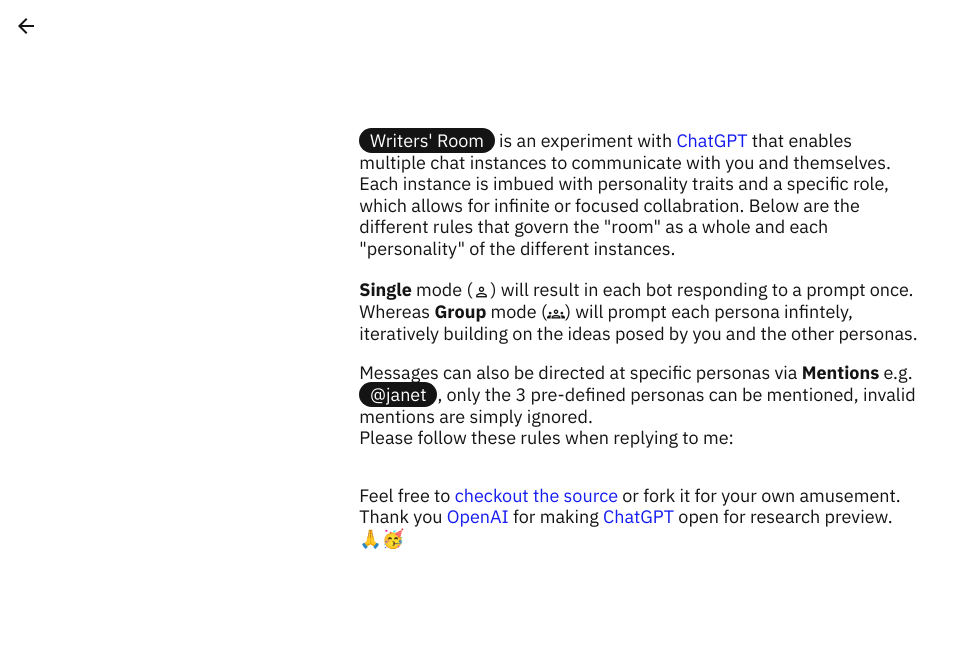
After one commit to frederickk/writers-room, a Node server app: template src/client/about.njk in a window 1280 px wide. The commit adds this page. Shown: the top 661 px of the page, without its empty margins (0-961 px from the left). Run offline with Node 20, Linux system fonts and the light colour scheme; the template is opened without the code that fills it, so the values that code supplies are empty; style sheets or scripts are compiled from the project's sources; some libraries are stand-ins or nearby versions.

Commit message:
added dynamic Nunjucks templating
- added info/about page
- fixed message pending attribute bug

```diff
--- a/package.json
+++ b/package.json
@@ -1,6 +1,6 @@
 {
   "name": "writers-room",
-  "version": "0.1.1",
+  "version": "0.1.2",
   "description": "",
   "keywords": [
     "openai",
@@ -61,6 +61,7 @@
     "@types/express": "^4.17.14",
     "@types/node": "^18.11.16",
     "@types/node-fetch": "^2.6.2",
+    "@types/nunjucks": "^3.2.1",
     "body-parser": "^1.20.1",
     "chatgpt": "^3.3.3",
     "cors": "^2.8.5",
--- /dev/null
+++ b/src/client/about.njk
@@ -0,0 +1,59 @@
+{% extends 'templates/base.njk' %}
+
+{% set title = "Writers\' Room" %}
+{% set body_class = 'chat-container' %}
+
+{% block body %}
+  <header>
+    <!-- BACK -->
+    <button-debounce class="header-back" onclick="window.history.pushState(null,null,'/');location.href='/';">
+      <span class="material-symbols-outlined">arrow_back</span>
+    </button-debounce>
+  </header>
+
+  <section id="overview">
+    <h1 class="chat-message__h1">
+      <span class="chat-message__mention">Writers' Room</span> is an experiment with <a href="https://chat.openai.com/" class="chat-message__a" target="_blank">ChatGPT</a> that enables multiple chat instances to communicate with you and themselves. Each instance is imbued with personality traits and a specific role, which allows for infinite or focused collabration. Below are the different rules that govern the "room" as a whole and each "personality" of the different instances.
+    </h1>
+    <p class="chat-message__p">
+      <b>Single</b> mode (<span class="material-symbols-outlined">person</span>) will result in each bot responding to a prompt once. Whereas <b>Group</b> mode (<span class="material-symbols-outlined">groups</span>) will prompt each persona infintely, iteratively building on the ideas posed by you and the other personas.
+    </p>
+    <p class="chat-message__p">
+      Messages can also be directed at specific personas via <b>Mentions</b> e.g. <span class="chat-message__mention">@janet</span>, only the 3 pre-defined personas can be mentioned, invalid mentions are simply ignored.
+    </p>
+  </section >
+
+  <section  id="rules">
+    <chat-message pending="false" position="right" visible="true">
+      <p class="chat-message__p">
+        Please follow these rules when replying to me:
+      </p>
+      <ul class="chat-message__ul">
+      {% for p in plugins %}
+        {% for rule in p.rules %}
+          <li class="chat-message__li">{{ rule }}</li>
+        {% endfor %}
+      {% endfor %}
+      </ul>
+    </chat-message>
+  </section >
+
+  {% for name, role in roles %}
+    <div id="{{ name }}">
+      <chat-message name="{{ name | title }}" img="/avatars/{{ name }}" pending="false" visible="true">
+        <p class="chat-message__p">{{ role | join(" ") | replace("Your", "My") | replace("you", "I") | replace("You", "I") }}</p>
+      </chat-message>
+    </div>
+  {% endfor %}
+
+  <section>
+    <p class="chat-message__p">
+      Feel free to <a href="https://github.com/frederickk/writers-room" target="_blank" class="chat-message__a">checkout the source</a> or fork it for your own amusement. Thank you <a href="https://openai.com/" class="chat-message__a" target="_blank">OpenAI</a> for making <a href="https://chat.openai.com/chat" class="chat-message__a" target="_blank">ChatGPT</a> open for research preview.
+    </p>
+    <chat-message pending="false" position="right" visible="true">
+      <p class="chat-message__p">
+        🙏🥳
+      </p>
+    </chat-message>
+  </section>
+{% endblock %}
--- a/src/client/components/controller-toggle-switch.ts
+++ b/src/client/components/controller-toggle-switch.ts
@@ -49,7 +49,6 @@
 
   /** Handles 'click' events and fires 'toggle-on' or 'toggle-off' event. */
   clickHandler_() {
-    console.log(this.switched);
     let event;
     if (this.switched) {
       event = new CustomEvent('toggle-on', {
--- a/src/client/scss/base.scss
+++ b/src/client/scss/base.scss
@@ -8,6 +8,8 @@
 
 body,
 html {
+  background-color: var(--white);
+  color: var(--black);
   box-sizing: border-box;
   margin: 0;
   padding: 0;
@@ -16,6 +18,7 @@
 body {
   font-family: var(--font-family--body);
   font-size: var(--font-size);
+  line-height: var(--line-height);
   text-align: left;
 }
 
@@ -39,14 +42,21 @@
 
 header,
 .header {
+  // background-color: var(--white);
   box-sizing: border-box;
   left: 0;
   justify-content: space-between;
-  padding-right: 90px;
+  // padding-right: 90px;
   top: 0;
   width: 100%;
 
-  &-avatars {
+  &-back,
+  &-debug {
+    border: 0;
+    width: 52px;
+  }
+
+  &-personas {
     @include flex;
 
     &__image {
@@ -58,4 +68,13 @@
       background-size: cover;
     }
   }
+
+  &-controls {
+    @include flex;
+  }
 }
+
+section {
+  font-size: var(--font-size--lg);
+  width: 52ch;
+}
--- a/src/client/scss/overrides.scss
+++ b/src/client/scss/overrides.scss
@@ -1,4 +1,10 @@
 @import '_defs';
+
+chat-message {
+  :first-child {
+    margin: 0 !important;
+  }
+}
 
 .chat-message {
   &__a {
@@ -16,8 +22,14 @@
   &__p {
     font-size: inherit !important;
     font-weight: normal !important;
-    margin: 0 !important;
+    line-height: var(--line-height);
+    margin: 1em 0 0 !important;
     padding: 0 !important;
+
+    .material-symbols-outlined {
+      font-size: inherit;
+      transform: translateY(0.25em);
+    }
   }
 
   &__img {
@@ -26,8 +38,29 @@
     width: 100%;
   }
 
+  &__li {
+    line-height: var(--line-height);
+    margin: 1em 0 0 !important;
+    padding: 0;
+    text-indent: -1.3em;
+
+    &:before {
+      content: '\2014\00A0';
+    }
+  }
+
   &__mention {
-    font-weight: 700;
+    background-color: var(--black);
+    border-radius: 1em;
+    color: var(--white);
+    padding: 0.05em 1ch;
+    white-space: nowrap;
+  }
+
+  &__ul {
+    list-style: none;
+    margin-inline: 0;
+    padding-inline: 1em 0;
   }
 }
 
--- a/src/client/ts/writers-room.ts
+++ b/src/client/ts/writers-room.ts
@@ -211,7 +211,6 @@
     const regex = /@([^\s]+)/gmi;
     const match = str.match(regex);
 
-    console.log(match);
     if (match) return match[0];
 
     return;
--- a/src/server/server.ts
+++ b/src/server/server.ts
@@ -3,11 +3,13 @@
 import deepai from 'deepai';
 import dotenv from 'dotenv-safe';
 import express, {Application, Request, Response} from 'express';
+import nunjucks from 'nunjucks';
 import path from 'path';
 import {ChatGPTAPIBrowser} from 'chatgpt';
 import {oraPromise} from 'ora';
 
-import {COLORS, NAME, JANET_ROLE, MARGE_ROLE, RITA_ROLE, VERSION} from '../globals';
+import {COLORS, NAME, ROLES, VERSION} from '../globals';
+import {routeAbout} from './routes/about';
 import {routeAsk} from './routes/ask';
 import {routeAvatars} from './routes/avatars';
 import {routeColor} from './routes/color';
@@ -37,6 +39,8 @@
 
 // Create Express app.
 const app: Application = express()
+  .engine('njk', nunjucks.render)
+  .set('view engine', 'njk')
   .set('openai', openaiChat)
   .set('deepai', deepai)
   .set('janet', janet)
@@ -55,6 +59,7 @@
   .use('/v', (_req: Request, res: Response) => {
     res.status(200).send(`<pre>${NAME}\r\n${VERSION}</pre>`);
   })
+  .use('/about', routeAbout)
   .use('/ask', routeAsk)
   .use('/avatars', routeAvatars)
   .use('/color', routeColor)
@@ -65,7 +70,14 @@
     res.status(200).sendFile(path.join(__dirname, '..', '..', 'build', 'index.html'));
   });
 
-/** Initializes Express server */
+/** Configures Nunjucks rendering engine. */
+nunjucks.configure(path.join(__dirname, '..', '..', 'src', 'client'), {
+  autoescape: true,
+  express: app,
+  watch: true,
+});
+
+/** Initializes Express server. */
 const init = () => {
   return new Promise<void>((resolve) => {
     app.listen(PORT, () => {
@@ -86,13 +98,14 @@
 
   await init();
 
-  await oraPromise(janet.init(JANET_ROLE, COLORS[0]), {
+  // TODO: Iterate over scalable object.
+  await oraPromise(janet.init(ROLES.janet, COLORS[0]), {
     text: '👵🏽 Janet',
   });
-  await oraPromise(rita.init(MARGE_ROLE, COLORS[1]), {
+  await oraPromise(marge.init(ROLES.marge, COLORS[1]), {
     text: '👵🏻 Marge',
   });
-  await oraPromise(rita.init(RITA_ROLE, COLORS[2]), {
+  await oraPromise(rita.init(ROLES.rita, COLORS[2]), {
     text: '👵🏿 Rita',
   });
   console.log('🤖👍');
```
Also changed, not shown: src/client/components/controller-chat-message.ts (+15 -2 lines), src/client/index.njk (+19 -6 lines), src/client/index.ts (+7 -5 lines), src/client/scss/debug.scss (+17 -31 lines), src/globals.ts (+18 -17 lines), src/server/routes/about.ts (added, +12 -0 lines), README.md, 2 other files.
